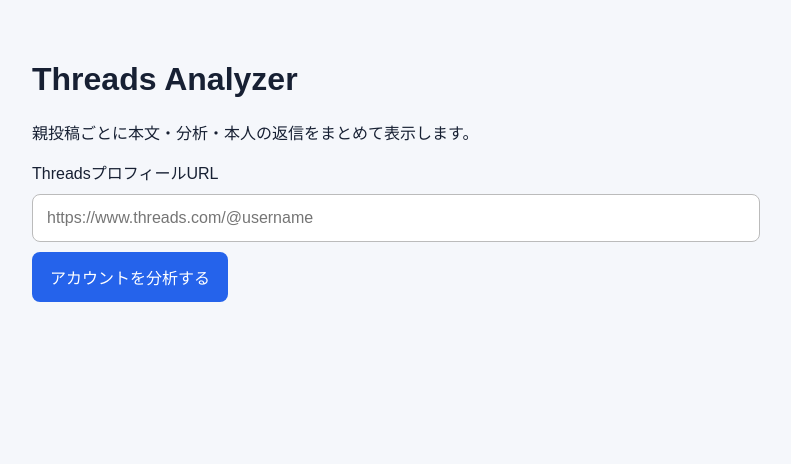
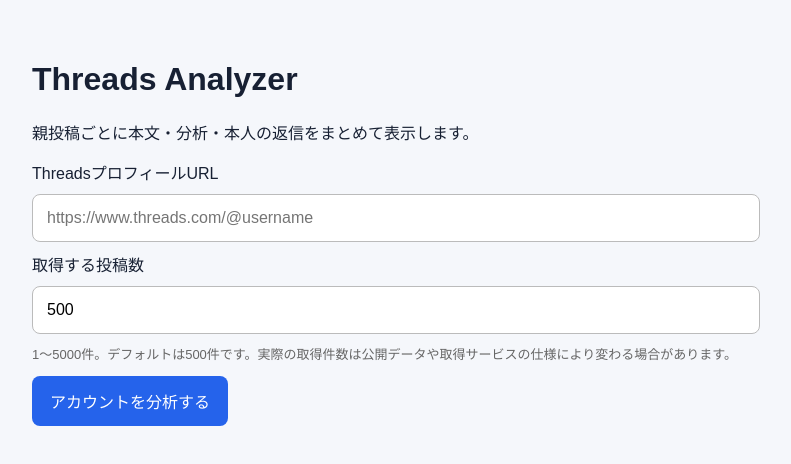
Before and after one commit to amakage101-stack/threads-analyzer, a Next.js app: page / in a window 1280 px wide. Shown: the top 464 px of the page, without its empty margins (244-1035 px from the left). Built offline with nearby package versions, Linux system fonts and the light colour scheme.

Commit message:
Add maxPosts state and validation for post limit
Added maxPosts state to limit the number of posts fetched and updated the input handling and validation for maxPosts.

```diff
--- a/app/page.tsx
+++ b/app/page.tsx
@@ -129,6 +129,7 @@ function PostContent({ post }: { post: Post }) {
 
 export default function Home() {
   const [url, setUrl] = useState("");
+  const [maxPosts, setMaxPosts] = useState(500);
   const [result, setResult] = useState<AnalysisResult | null>(null);
   const [loading, setLoading] = useState(false);
   const [error, setError] = useState("");
@@ -159,13 +160,25 @@ export default function Home() {
       return;
     }
 
+    if (
+      !Number.isInteger(maxPosts) ||
+      maxPosts < 1 ||
+      maxPosts > 5000
+    ) {
+      setError("取得する投稿数は1〜5000の整数で入力してください。");
+      return;
+    }
+
     setLoading(true);
 
     try {
       const response = await fetch("/api/analyze", {
         method: "POST",
         headers: { "Content-Type": "application/json" },
-        body: JSON.stringify({ profileUrl: url.trim() }),
+        body: JSON.stringify({
+          profileUrl: url.trim(),
+          maxPosts,
+        }),
       });
 
       const data: AnalysisResult = await response.json();
@@ -440,6 +453,35 @@ export default function Home() {
         }}
       />
 
+      <label htmlFor="max-posts">取得する投稿数</label>
+
+      <input
+        id="max-posts"
+        type="number"
+        min={1}
+        max={5000}
+        step={1}
+        value={maxPosts}
+        onChange={(e) => {
+          const inputValue = e.target.value;
+          setMaxPosts(inputValue === "" ? 0 : Number(inputValue));
+        }}
+        style={{
+          display: "block",
+          width: "100%",
+          boxSizing: "border-box",
+          padding: 14,
+          margin: "10px 0",
+          border: "1px solid #bbb",
+          borderRadius: 8,
+          fontSize: 16,
+        }}
+      />
+
+      <p style={{ color: "#666", fontSize: 13, marginTop: 0 }}>
+        1〜5000件。デフォルトは500件です。実際の取得件数は公開データや取得サービスの仕様により変わる場合があります。
+      </p>
+
       <button
         onClick={analyze}
         disabled={loading}
@@ -577,7 +619,7 @@ export default function Home() {
                     紐づけできた返信はありません。
                   </p>
                 ) : (
-                  group.replies
+                  [...group.replies]
                     .sort((a, b) => timestamp(a) - timestamp(b))
                     .map((reply, replyIndex) => (
                       <article
```
